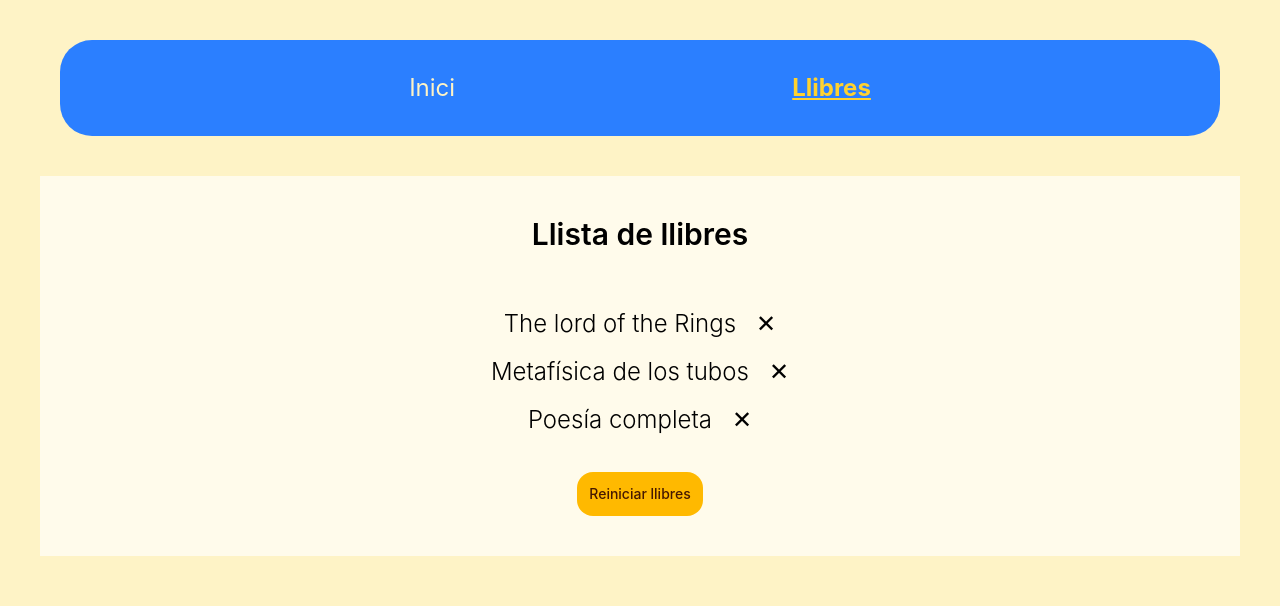
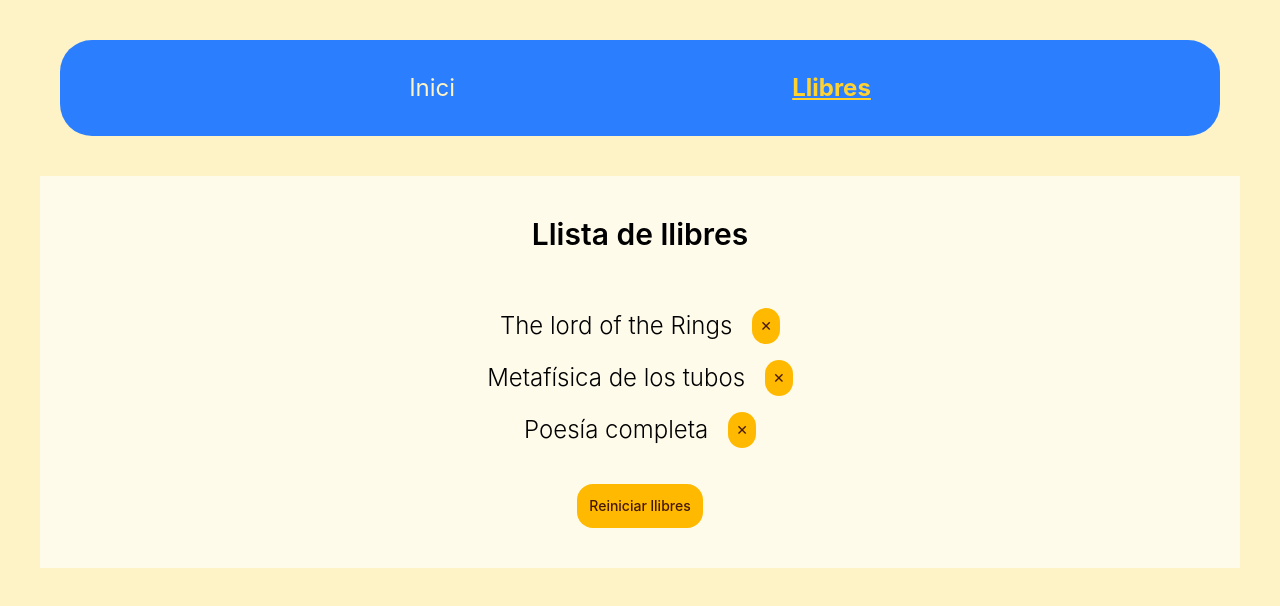
Before and after one commit to isahun/Sprint5_AdvancedAngular, an Angular app: page /books in a window 1280 px wide. Shown: the top 606 px of the page. Built offline with nearby package versions, Linux system fonts and the light colour scheme.

Commit message:
style: update global styles

```diff
--- a/src/styles.css
+++ b/src/styles.css
@@ -11,5 +11,9 @@
 }
 
 .book-details {
-  @apply italic font-serif font-light
+  @apply italic font-serif font-light;
 }
+
+.rm-btn {
+  @apply rounded-2xl cursor-pointer bg-amber-400 text-amber-950 font-medium text-sm p-2;
+}
```
